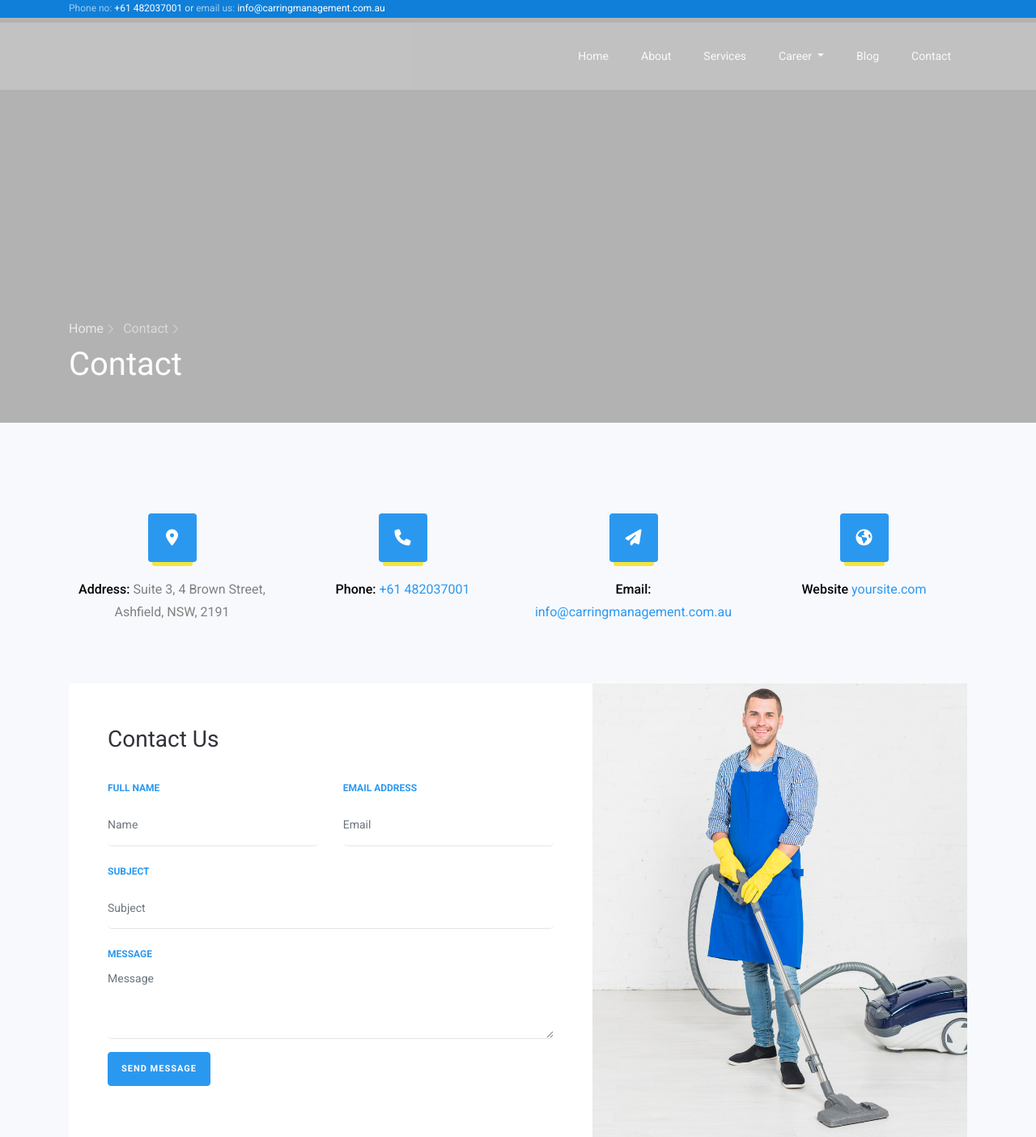
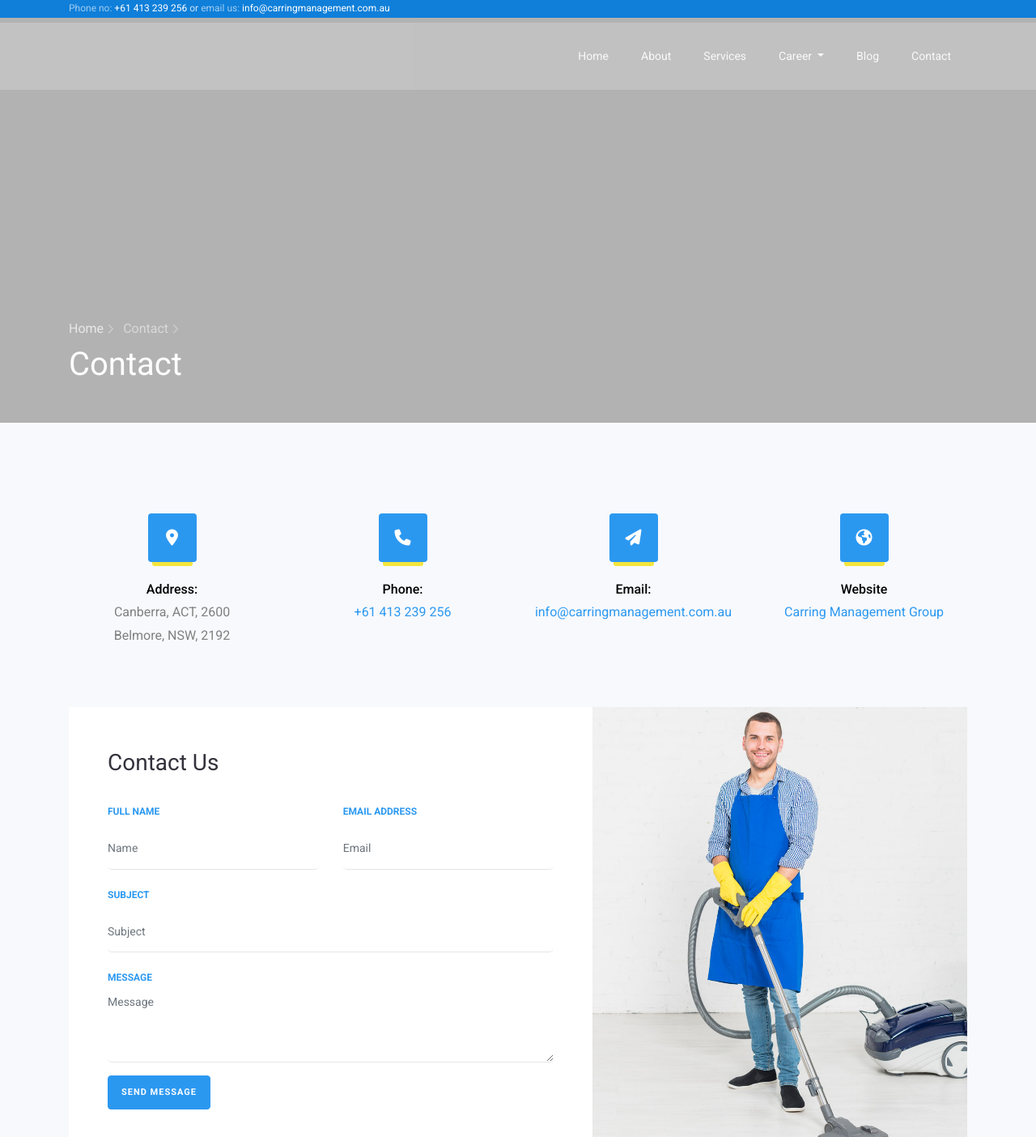
Before and after one commit to prajjwalz1/carringmanagementgroup, a Django app: page /contact_form in a window 1280 px wide. Shown: the top 1404 px of the page at 81% size. Run offline with Django 4.2, Linux system fonts and the light colour scheme; some libraries are stand-ins or nearby versions.

Commit message:
Contact updated

```diff
--- a/management/templates/base.html
+++ b/management/templates/base.html
@@ -44,7 +44,7 @@
     <div class="container">
         <div class="row justify-content-between">
             <div class="col-12 col-md d-flex align-items-center">
-                <p class="mb-0 phone"><span class="mailus">Phone no:</span> <a href="#">+61 482037001</a> or <span
+                <p class="mb-0 phone"><span class="mailus">Phone no:</span> <a href="#">+61 413 239 256</a> or <span
                         class="mailus">email us:</span> <a href="#">info@carringmanagement.com.au</a></p>
             </div>
             <!--            <div class="col-12 col-md d-flex justify-content-md-end">-->
@@ -145,9 +145,10 @@
                 <h2 class="footer-heading">Have a Questions?</h2>
                 <div class="block-23 mb-3">
                     <ul>
-                        <li><span class="icon fa fa-map-marker"></span><span class="text">Suite 3, 4 Brown Street, Ashfield, NSW, 2191</span>
+                        <li><span class="icon fa fa-map-marker"></span><span class="text">Canberra, ACT, 2600</span>
+                        <li><span class="icon fa fa-map-marker"></span><span class="text"> Belmore, NSW, 2192</span>
                         </li>
-                        <li><a href="#"><span class="icon fa fa-phone"></span><span class="text">(+61) 482037001</span></a>
+                        <li><a href="#"><span class="icon fa fa-phone"></span><span class="text">+61 413 239 256</span></a>
                         </li>
                         <li><a href="#"><span class="icon fa fa-paper-plane"></span><span class="text">info@carringmanagement.com.au</span></a>
                         </li>
--- a/management/templates/contact.html
+++ b/management/templates/contact.html
@@ -28,7 +28,7 @@
                                     <span class="fa fa-map-marker"></span>
                                 </div>
                                 <div class="text">
-                                    <p><span>Address:</span> Suite 3, 4 Brown Street, Ashfield, NSW, 2191</p>
+                                    <p><span>Address:</span><br> Canberra, ACT, 2600<br>Belmore, NSW, 2192</p>
                                 </div>
                             </div>
                         </div>
@@ -38,7 +38,7 @@
                                     <span class="fa fa-phone"></span>
                                 </div>
                                 <div class="text">
-                                    <p><span>Phone:</span> <a href="tel://1234567920">+61 482037001</a></p>
+                                    <p><span>Phone:</span> <a href="tel://1234567920"><br>+61 413 239 256</a></p>
                                 </div>
                             </div>
                         </div>
@@ -58,7 +58,7 @@
                                     <span class="fa fa-globe"></span>
                                 </div>
                                 <div class="text">
-                                    <p><span>Website</span> <a href="#">yoursite.com</a></p>
+                                    <p><span>Website</span> <a href="{%url 'home'%}"><br>Carring Management Group</a></p>
                                 </div>
                             </div>
                         </div>
```
Also changed, not shown: management/templates/index.html (+4 -4 lines).
